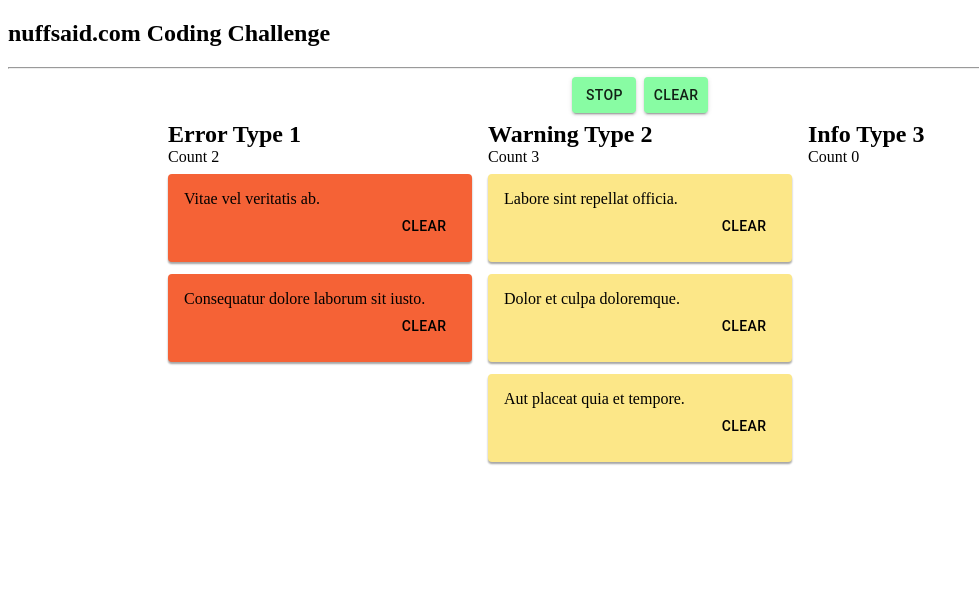
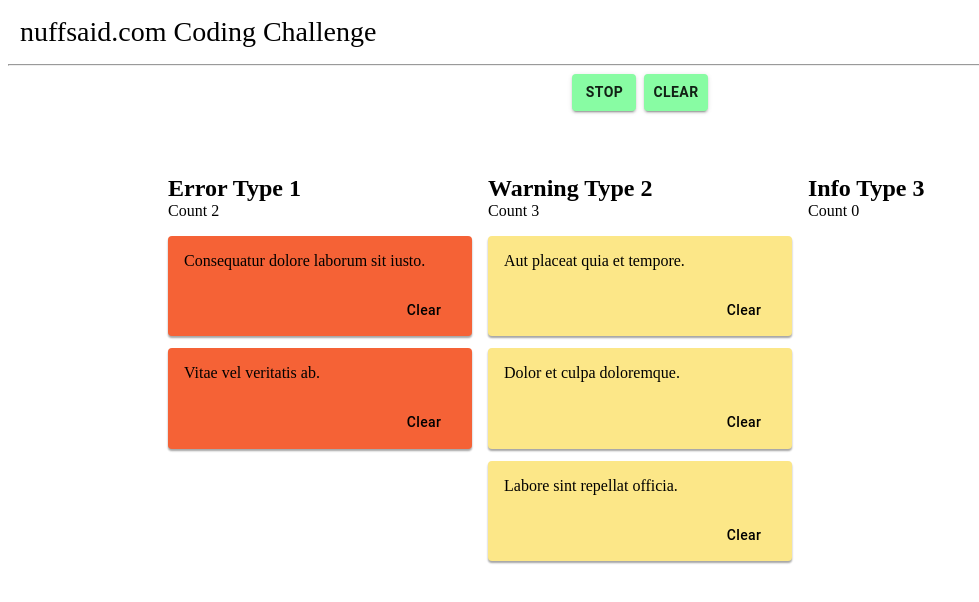
Before and after one commit to AgustinJimenez/reactMessagestTest, a React (Create React App) app: page / in a window 1280 px wide. Shown: the top 602 px of the page, without its empty margins (0-979 px from the left). Built offline with nearby package versions, Linux system fonts and the light colour scheme.

Commit message:
mostly visual adjustments and structure changes

```diff
--- a/src/components/MessagesList/index.tsx
+++ b/src/components/MessagesList/index.tsx
@@ -2,13 +2,27 @@ import Button from "@mui/material/Button";
 import Grid from "@mui/material/Grid";
 import { useCallback, useContext } from "react";
 import { MessagesContext } from "../../contexts/MessagesContext";
-import List from "@mui/material/List";
 import { Message, MessagesListProps } from "../../types";
-import { CountLabelContainerGrid, MessageListItem } from "./styles";
-import { Text } from "../Text";
+import {
+  ClearButtonContainerGrid,
+  ClearMessageListItemText,
+  CountLabelContainer,
+  ListContainer,
+  MessagesListItemContainer,
+  MessageText,
+  MessageTextContainer,
+} from "./styles";
 import { Title } from "../Title";
+import { textTruncate } from "../../utils";
+import TextTruncate from "../TextTruncate";
 
-const MessagesListItem = ({ message, id }: Message) => {
+const MessagesListItem = ({
+  message,
+  id,
+}: {
+  message: string;
+  id?: string;
+}) => {
   const { removeMessageById } = useContext(MessagesContext);
 
   const removeMessage = useCallback(() => {
@@ -16,51 +30,47 @@ const MessagesListItem = ({ message, id }: Message) => {
   }, [id, removeMessageById]);
   return (
     <Grid container justifyContent="space-between">
-      <Grid item xs={12}>
-        <Text data-testid="messages-list-message">{message}</Text>
-      </Grid>
-      <Grid container item xs={12} justifyContent="flex-end">
+      <MessageTextContainer item xs={12}>
+        <MessageText data-testid="messages-list-message">
+          <TextTruncate charNum={106}>{message}</TextTruncate>
+        </MessageText>
+      </MessageTextContainer>
+      <ClearButtonContainerGrid
+        container
+        item
+        xs={12}
+        justifyContent="flex-end"
+      >
         <Button
           onClick={removeMessage}
           variant="text"
           color="inherit"
           data-testid="messages-list-clear-button"
         >
-          <Text>Clear</Text>
+          <ClearMessageListItemText>Clear</ClearMessageListItemText>
         </Button>
-      </Grid>
+      </ClearButtonContainerGrid>
     </Grid>
   );
 };
 
 const MessagesList = ({ title, count, messages, type }: MessagesListProps) => {
   return (
-    <List data-testid="messages-list">
-      <Grid container>
-        <Grid item xs={12}>
-          <Title data-testid="messages-list-title">{title}</Title>
-        </Grid>
-        <CountLabelContainerGrid item xs={12}>
-          <span data-testid="messages-list-count">
-            Count <span>{count}</span>
-          </span>
-        </CountLabelContainerGrid>
-        <Grid container item xs={12}>
-          {messages?.map?.(
-            ({ message, priority, id }: Message, key: number) => (
-              <MessageListItem key={key} type={type}>
-                <MessagesListItem
-                  message={message}
-                  priority={priority}
-                  id={id}
-                  key={key}
-                />
-              </MessageListItem>
-            )
-          )}
-        </Grid>
+    <Grid container data-testid="messages-list">
+      <Grid item xs={12}>
+        <Title data-testid="messages-list-title">{title}</Title>
       </Grid>
-    </List>
+      <CountLabelContainer item xs={12}>
+        <span data-testid="messages-list-count">Count {count}</span>
+      </CountLabelContainer>
+      <ListContainer>
+        {messages?.map?.(({ message, id }: Message, key: number) => (
+          <MessagesListItemContainer key={key} type={type}>
+            <MessagesListItem message={message} id={id} />
+          </MessagesListItemContainer>
+        ))}
+      </ListContainer>
+    </Grid>
   );
 };
 export default MessagesList;
--- a/src/components/MessagesList/styles.ts
+++ b/src/components/MessagesList/styles.ts
@@ -1,21 +1,39 @@
-import { styled } from "@mui/system";
-import { Grid } from "@mui/material";
+import styled from "@mui/system/styled";
+import Grid from "@mui/material/Grid";
+import ListItem from "@mui/material/ListItem";
+import List from "@mui/material/List";
 
-export const CountLabelContainerGrid = styled(Grid)(({ theme, type }: any) => ({
+export const MessageTextContainer = styled(Grid)(({ theme }: any) => ({
+  height: theme.spacing(5),
+  color: "black",
+}));
+
+export const MessageText = styled(Grid)({});
+
+export const ClearMessageListItemText = styled("span")(() => ({
+  color: "black",
+  textTransform: "capitalize",
+}));
+
+export const CountLabelContainer = styled(Grid)(({ theme }: any) => ({
   marginBottom: theme.spacing(1),
 }));
 
-export const MessageListItem = styled("div")(({ theme, type }: any) => ({
-  color: theme.palette.primary.contrastText,
-  backgroundColor: theme.palette[type].main,
-  padding: theme.spacing(1),
-  borderRadius: theme.shape.borderRadius,
+export const ClearButtonContainerGrid = styled(Grid)({
+  height: "100%",
+});
+
+export const MessagesListItemContainer = styled(ListItem)(
+  ({ theme, type }: any) => ({
+    color: theme.palette.primary.contrastText,
+    backgroundColor: theme.palette[type].main,
+    paddingTop: theme.spacing(2),
+    borderRadius: theme.shape.borderRadius,
+    marginBottom: theme.spacing(1.5),
+    boxShadow: "0 2px 2px rgba(0,0,0,0.16), 0 2px 2px rgba(0,0,0,0.23)",
+  })
+);
+
+export const ListContainer = styled(List)({
   width: "100%",
-  height: theme.spacing(9),
-  paddingTop: theme.spacing(2),
-  paddingRight: theme.spacing(2),
-  paddingLeft: theme.spacing(2),
-  paddingBottom: theme.spacing(0),
-  marginBottom: theme.spacing(1.5),
-  boxShadow: "0 2px 2px rgba(0,0,0,0.16), 0 2px 2px rgba(0,0,0,0.23)",
-}));
+});
--- a/src/components/Text.ts
+++ /dev/null
@@ -1,5 +0,0 @@
-import { styled } from "@mui/system";
-
-export const Text = styled("span")(({ theme }) => ({
-  color: "black",
-}));
--- /dev/null
+++ b/src/components/TextTruncate.tsx
@@ -0,0 +1,17 @@
+import { useMemo } from "react";
+import { textTruncate } from "../utils";
+
+interface PropsType {
+  children: string;
+  charNum: number;
+}
+
+const TextTruncate = ({ children, charNum }: PropsType) => {
+  const text = useMemo(() => {
+    return textTruncate(children, charNum);
+  }, [children, charNum]);
+
+  return <>{text}</>;
+};
+
+export default TextTruncate;
--- a/src/index.tsx
+++ b/src/index.tsx
@@ -1,6 +1,6 @@
 import React from "react";
 import ReactDOM from "react-dom";
-import App from "./App";
+import HomePage from "./pages/HomePage";
 import { MessagesProvider } from "./contexts/MessagesContext";
 import reportWebVitals from "./reportWebVitals";
 import { ToastContainer } from "react-toastify";
@@ -12,7 +12,7 @@ ReactDOM.render(
   <ThemeProvider theme={theme}>
     <React.StrictMode>
       <MessagesProvider>
-        <App />
+        <HomePage />
         <ToastContainer limit={1} />
       </MessagesProvider>
     </React.StrictMode>
--- a/src/App.tsx
+++ b/src/pages/HomePage/index.tsx
@@ -3,12 +3,17 @@ import { useContext, FC } from "react";
 import Grid from "@mui/material/Grid";
 import Button from "@mui/material/Button";
 import { useEffect } from "react";
-import generateMessage from "./Api";
-import MessagesList from "./components/MessagesList";
-import { Message, messagesPrioritiesTypes, messagesTypes } from "./types";
-import { MessagesContext } from "./contexts/MessagesContext";
+import generateMessage from "../../Api";
+import MessagesList from "../../components/MessagesList";
+import { Message, messagesPrioritiesTypes, messagesTypes } from "../../types";
+import { MessagesContext } from "../../contexts/MessagesContext";
 import { toast } from "react-toastify";
-import { snackBarErrorDefaultOptions } from "./constants";
+import { snackBarErrorDefaultOptions } from "../../constants";
+import {
+  ButtonTextBold,
+  HomePageTitle,
+  MessagesListsContainerGrid,
+} from "./styles";
 
 const App: FC<{}> = () => {
   const { messages, addNewMessage, removeAllMessages } =
@@ -17,24 +22,29 @@ const App: FC<{}> = () => {
   useEffect(() => {
     const cleanUp = generateMessage((newMessage: Message) => {
       addNewMessage(newMessage);
-      if (newMessage.priority === messagesPrioritiesTypes.ERROR)
+      if (newMessage.priority === messagesPrioritiesTypes.ERROR) {
         toast(newMessage.message, snackBarErrorDefaultOptions);
+      }
     });
     return cleanUp;
   }, [generateMessage]);
 
-  const errorMessages = messages?.filter?.(
-    ({ priority }) => priority === messagesPrioritiesTypes.ERROR
-  );
-  const warningMessages = messages?.filter?.(
-    ({ priority }) => priority === messagesPrioritiesTypes.WARNING
-  );
-  const infoMessages = messages?.filter?.(
-    ({ priority }) => priority === messagesPrioritiesTypes.INFO
-  );
+  const errorMessages = messages
+    ?.filter?.(({ priority }) => priority === messagesPrioritiesTypes.ERROR)
+    .reverse?.();
+  const warningMessages = messages
+    ?.filter?.(({ priority }) => priority === messagesPrioritiesTypes.WARNING)
+    .reverse?.();
+  const infoMessages = messages
+    ?.filter?.(({ priority }) => priority === messagesPrioritiesTypes.INFO)
+    .reverse?.();
   return (
     <div>
-      <h2 data-testid="page-title">nuffsaid.com Coding Challenge</h2>
+      <Grid container item>
+        <HomePageTitle data-testid="page-title" container item xs={12}>
+          nuffsaid.com Coding Challenge
+        </HomePageTitle>
+      </Grid>
       <hr />
       <Grid container item justifyContent="center">
         <Grid container item md={4} xs={12} justifyContent="center" spacing={1}>
@@ -45,7 +55,7 @@ const App: FC<{}> = () => {
               fullWidth
               data-testid="stop-button"
             >
-              STOP
+              <ButtonTextBold>STOP</ButtonTextBold>
             </Button>
           </Grid>
           <Grid item xs={12} md={2} justifyContent="center">
@@ -56,12 +66,16 @@ const App: FC<{}> = () => {
               fullWidth
               data-testid="clear-button"
             >
-              CLEAR
+              <ButtonTextBold>CLEAR</ButtonTextBold>
             </Button>
           </Grid>
         </Grid>
 
-        <Grid container spacing={2} justifyContent="center">
+        <MessagesListsContainerGrid
+          container
+          spacing={2}
+          justifyContent="center"
+        >
           <Grid item xs={12} md={3}>
             <MessagesList
               messages={errorMessages}
@@ -86,7 +100,7 @@ const App: FC<{}> = () => {
               type={messagesTypes.info}
             />
           </Grid>
-        </Grid>
+        </MessagesListsContainerGrid>
       </Grid>
     </div>
   );
--- /dev/null
+++ b/src/pages/HomePage/styles.ts
@@ -0,0 +1,22 @@
+import styled from "@mui/system/styled";
+import Grid from "@mui/material/Grid";
+import useMediaQuery from "@mui/material/useMediaQuery";
+
+export const HomePageTitle = styled(Grid)(({ theme }) => {
+  const isXs = useMediaQuery(theme.breakpoints.only("xs"));
+
+  return {
+    fontSize: theme.spacing(3.5),
+    marginTop: theme.spacing(1),
+    marginBottom: theme.spacing(1),
+    paddingLeft: theme.spacing(isXs ? 0 : 1.5),
+    justifyContent: isXs ? "center" : undefined,
+  };
+});
+
+export const MessagesListsContainerGrid = styled(Grid)(({ theme }) => ({
+  marginTop: theme.spacing(6),
+}));
+export const ButtonTextBold = styled("span")(() => ({
+  fontWeight: "bold",
+}));
--- a/src/theme/index.ts
+++ b/src/theme/index.ts
@@ -1,15 +1,21 @@
 import { createTheme } from "@mui/material/styles";
+
+export enum colors {
+  error = "#F56236",
+  warning = "#FCE788",
+  info = "#88FCA3",
+}
 
 const theme = createTheme({
   palette: {
     error: {
-      main: "#F56236",
+      main: colors.error,
     },
     success: {
-      main: "#88FCA3",
+      main: colors.info,
     },
     warning: {
-      main: "#FCE788",
+      main: colors.warning,
     },
   },
 });
--- a/src/types/index.ts
+++ b/src/types/index.ts
@@ -19,6 +19,6 @@ export interface Message {
 export interface MessagesListProps {
   title: string;
   count: number;
-  messages: Message[] & { key?: number };
+  messages: Message[];
   type: messagesTypes;
 }
--- /dev/null
+++ b/src/utils/index.ts
@@ -0,0 +1,2 @@
+export const textTruncate = (text: string, truncateNumber: number) =>
+  text.length > truncateNumber ? `${text.slice(0, truncateNumber)}...` : text;
```
Also changed, not shown: src/theme/colors.ts (deleted, +0 -7 lines), 1 other file (tests, documents, lock files or other folders).
